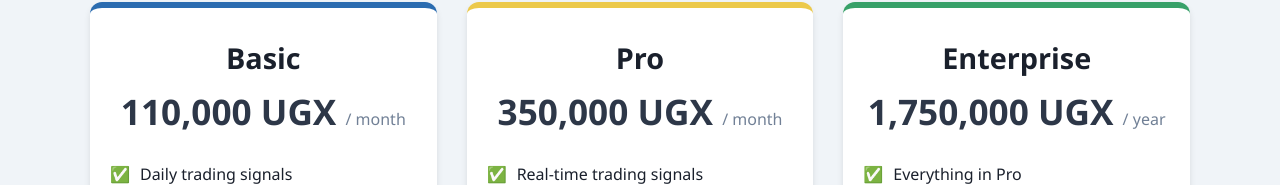
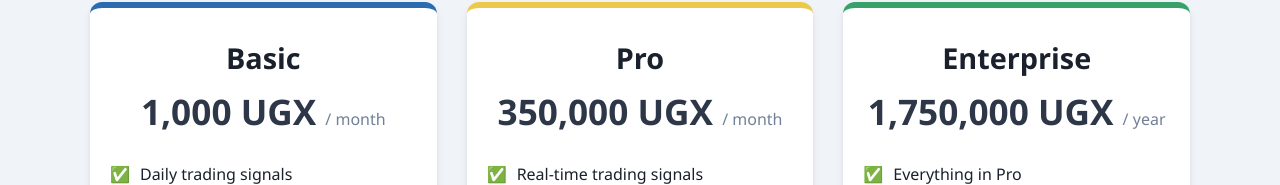
Before and after one commit to Watemlifts/index.html, a plain HTML site: page index.html in a window 1280 px wide. Shown: the part 156-341 px from the top of the page. Drawn offline with Linux system fonts and the light colour scheme.

Commit message:
Update plan price from 110,000 UGX to 1,000 UGX
1000

```diff
--- a/index.html
+++ b/index.html
@@ -201,7 +201,7 @@
     <div class="plans">
         <div class="plan-card">
             <div class="plan-name">Basic</div>
-            <div class="plan-price">110,000 UGX <small>/ month</small></div>
+            <div class="plan-price">1,000 UGX <small>/ month</small></div>
             <ul class="plan-features">
                 <li>Daily trading signals</li>
                 <li>Basic portfolio tracking</li>
```
